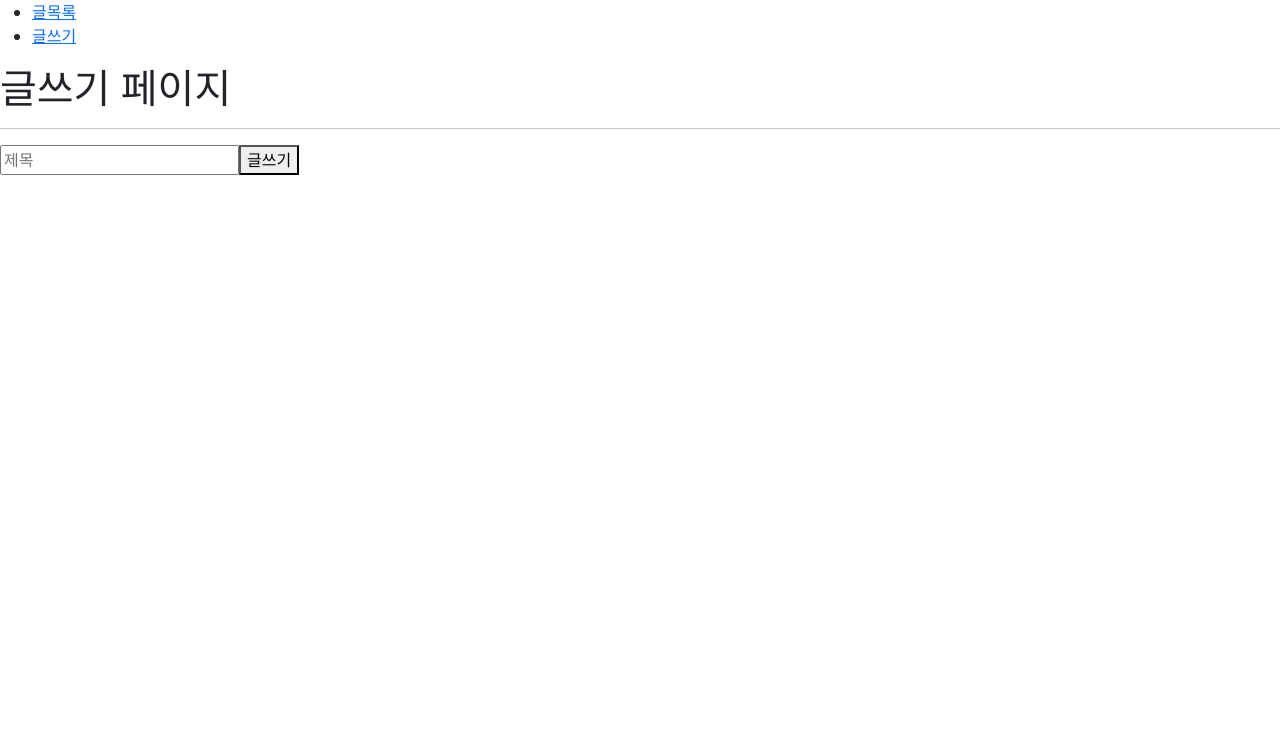
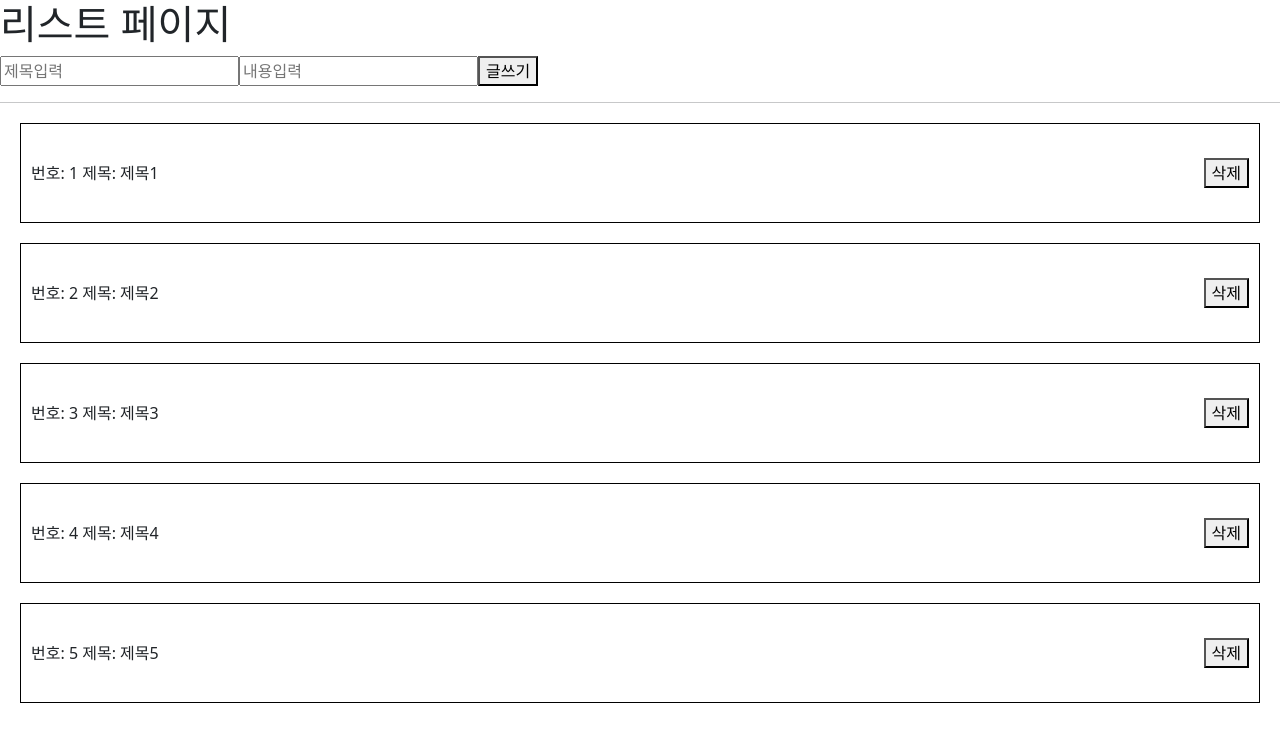
Before and after one commit to hyowonlee/my-app, a React (Create React App) app: page /write in a window 1280 px wide. Shown: the top 742 px of the page. Built offline with nearby package versions, Linux system fonts and the light colour scheme.

Commit message:
minor commit

```diff
--- a/src/App.js
+++ b/src/App.js
@@ -7,11 +7,12 @@ import WritePage from './pages/WritePage';
 function App() {
   return (
     <div>
-      <Navigation />
+      <ListPage />
+      {/* <Navigation />
       <Routes>
         <Route path="/" exact={true} element={<ListPage />} />
         <Route path="/write" exact={true} element={<WritePage />} />
-      </Routes>
+      </Routes> */}
     </div>
   );
 }
--- a/src/pages/ListPage.js
+++ b/src/pages/ListPage.js
@@ -13,16 +13,60 @@ const ListPage = () => {
   `;
 
   const [posts, setPosts] = useState([
-    { id: 1, title: '제목1' },
-    { id: 2, title: '제목2' },
-    { id: 3, title: '제목3' },
-    { id: 4, title: '제목4' },
-    { id: 5, title: '제목5' },
+    { id: 1, title: '제목1', content: '내용1' },
+    { id: 2, title: '제목2', content: '내용2' },
+    { id: 3, title: '제목3', content: '내용3' },
+    { id: 4, title: '제목4', content: '내용4' },
+    { id: 5, title: '제목5', content: '내용5' },
   ]);
+
+  const handleWrite = () => {
+    //ListPage.js의 setPosts를 호출해 글쓰기 한 데이터를 담아야함
+    let post = { id: 6, title: 'input data' };
+  };
+
+  const [post, setPost] = useState({
+    id: '',
+    title: '',
+    content: '',
+  });
+
+  const handleChangeTitle = (e) => {
+    console.log(e.target.value);
+    setPost({ title: e.target.value });
+  };
+  const handleChangeContent = (e) => {
+    console.log(e.target.value);
+    setPost({ content: e.target.value });
+  };
+
+  const handleForm = (e) => {
+    console.log(e.target.name);
+    console.log(e.target.value);
+  };
 
   return (
     <div>
       <h1>리스트 페이지</h1>
+      <form>
+        <input
+          type="text"
+          placeholder="제목입력"
+          value={post.title}
+          onChange={handleForm}
+          name="title"
+        />
+        <input
+          type="text"
+          placeholder="내용입력"
+          value={post.content}
+          onChange={handleForm}
+          name="content"
+        />
+        <button type="button" onClick={handleWrite}>
+          글쓰기
+        </button>
+      </form>
       <hr />
       {posts.map((post) => (
         <StyledItemBoxDiv>
```
